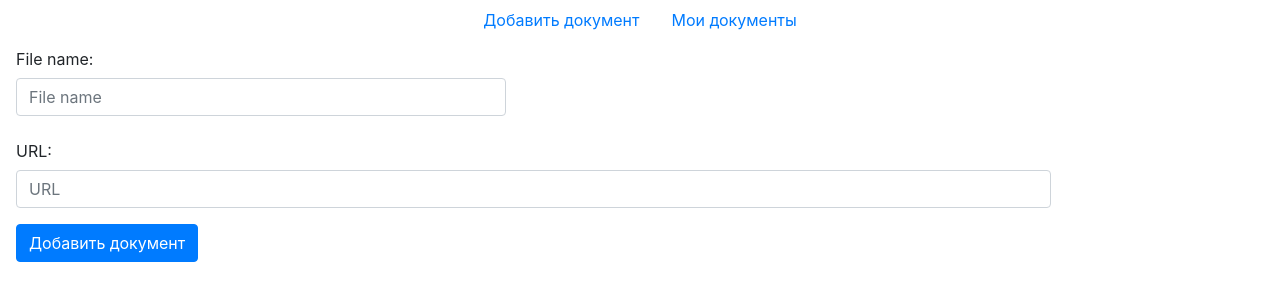
After one commit to IanKir/testing_aiohttp, a Python web app: template test_web_server/templates/document_edit.html in a window 1280 px wide. The commit adds this page. Shown: the top 301 px of the page. Run offline with Jinja, Linux system fonts and the light colour scheme; the template is opened without the code that fills it, so the values that code supplies are empty; some libraries are stand-ins or nearby versions.

Commit message:
Пользователь может через веб-интерфейст добавить документы в БД

```diff
--- a/init_db.py
+++ b/init_db.py
@@ -23,6 +23,10 @@ def sample_data(engine):
          'publish_date': '2015-12-15 17:17:49.629+02',
          'url': 'https://docs.google.com/document/d/1x5U4xrnYm-dOa7LhBah7TKRs3IWU96ttY2m2r3n2Oq8/edit?usp=sharing',
          'user_id': 1},
+        {'file_name': 'Онлайн ресурсы для изучения программирования',
+         'publish_date': '2016-12-15 17:17:49.629+02',
+         'url': 'https://docs.google.com/document/d/12vSuKV63-Xh9jT0rxA149weLXX-uXPJh4hRdh0mlq1I/edit?usp=sharing',
+         'user_id': 1},
     ])
     conn.close()
 
--- a/test_web_server/routes.py
+++ b/test_web_server/routes.py
@@ -1,7 +1,9 @@
-from .views import get_document_list, get_document_detail, index
+from .views import get_document_list, get_document_detail, index, add_document
 
 
 def setup_routes(app):
     app.router.add_get('/', index, name='index')
     app.router.add_get('/document/list/', get_document_list, name='get_document_list')
+    app.router.add_get('/document/new/', add_document, name='add_document')
+    app.router.add_post('/document/new/', add_document, name='add_document')
     app.router.add_get('/document/{document_id}/', get_document_detail, name='get_document_detail')
--- /dev/null
+++ b/test_web_server/templates/document_edit.html
@@ -0,0 +1,27 @@
+{% extends 'main_page.html' %}
+
+{% block content %}
+    <form method="POST">
+        <div class="form-group row w-50">
+            <label for="id_file_name" class="col-sm-5 col-form-label">File name:</label>
+            <div class="col-sm-10">
+                <input type="text" name="file_name" class="form-control"
+                       id="id_file_name" placeholder="File name"
+                       required value="{{ document.file_name }}">
+            </div>
+        </div>
+        <div class="form-group row ">
+            <label for="id_url" class="col-sm-5 col-form-label">URL:</label>
+            <div class="col-sm-10">
+                <input type="text" name="url" class="form-control"
+                       id="id_url" placeholder="URL"
+                       required value="{{ document.url }}">
+            </div>
+        </div>
+        <input type="hidden" name="user_id" value="1">
+        {% if document %}
+            <input type="hidden" name="document_id" value="{{ document.id }}">
+        {% endif %}
+        <button type="submit" class="btn btn-primary mb-3">Добавить документ</button>
+    </form>
+{% endblock %}
--- a/test_web_server/templates/document_list.html
+++ b/test_web_server/templates/document_list.html
@@ -6,7 +6,6 @@
     {% for document in documents %}
     <li><a href="{{ url('get_document_detail', document_id=document.id) }}">{{ document.file_name }}</a></li>
     <li>{{ document.publish_date }}</li>
-    <li>{{ document.url }}</li>
     {% endfor %}
 </ul>
 {% else %}
--- a/test_web_server/templates/main_page.html
+++ b/test_web_server/templates/main_page.html
@@ -5,22 +5,17 @@
     <meta name="viewport" content="width=device-width, initial-scale=1, shrink-to-fit=no">
     <link rel="stylesheet" href="https://stackpath.bootstrapcdn.com/bootstrap/4.4.1/css/bootstrap.min.css"
           integrity="sha384-Vkoo8x4CGsO3+Hhxv8T/Q5PaXtkKtu6ug5TOeNV6gBiFeWPGFN9MuhOf23Q9Ifjh" crossorigin="anonymous">
-    <title>Building</title>
+    <title>Document</title>
 </head>
 <body>
 <div>
     <ul class="nav justify-content-center">
         <li class="nav-item">
-            <a class="nav-link active" href="#">Добавить документ</a>
+            <a class="nav-link active" href="{{ url('add_document') }}">Добавить документ</a>
         </li>
         <li class="nav-item">
             <a class="nav-link active" href="{{ url('get_document_list') }}">Мои документы</a>
         </li>
-        <li class="nav-item">
-            <!--            todo: {{ url('download_document_list') }}-->
-            <a class="nav-link active" href="#">Скачать все документы</a>
-        </li>
-<!--        todo: добавить кнопки регистрации-->
     </ul>
 </div>
 <div class="mx-sm-3">
```
Also changed, not shown: test_web_server/db.py (+22 -4 lines), test_web_server/views.py (+18 -0 lines), setup.py (deleted).
